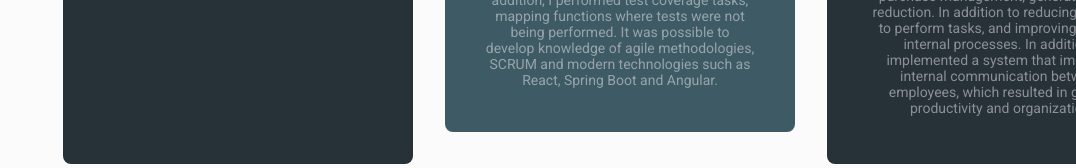
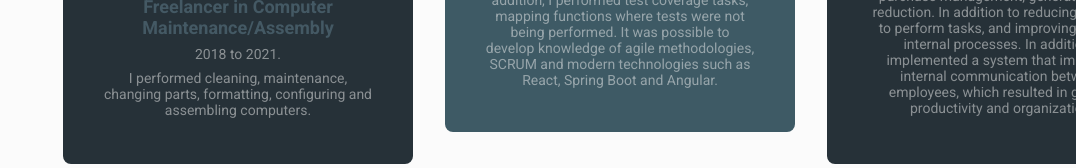
Before and after one commit to NcryScooby/concept_portfolio_light, a React (Vite) app: page / in a window 1280 px wide. Shown: the part 3610-3778 px from the top of the page, without its empty margins (204-1280 px from the left). Built offline with nearby package versions, Linux system fonts and the light colour scheme.

Commit message:
update text

```diff
--- a/src/components/Professional/Professional.tsx
+++ b/src/components/Professional/Professional.tsx
@@ -17,6 +17,10 @@ const Professional = () => {
           <div>
             <strong>Freelancer in Computer Maintenance/Assembly</strong>
             <p>2018 to 2021.</p>
+            <p>
+              I performed cleaning, maintenance, changing parts, formatting,
+              configuring and assembling computers.
+            </p>
           </div>
           <div>
             <strong>Front End Developer Internship</strong>
--- a/src/components/Professional/style.ts
+++ b/src/components/Professional/style.ts
@@ -61,6 +61,10 @@ export const Container = styled.section`
       padding: 2rem;
       font-size: 1rem;
 
+      &:nth-child(1) {
+        height: 200px;
+      }
+
       &:nth-child(2) {
         background-color: #3e5a65;
         color: #263138;
```
